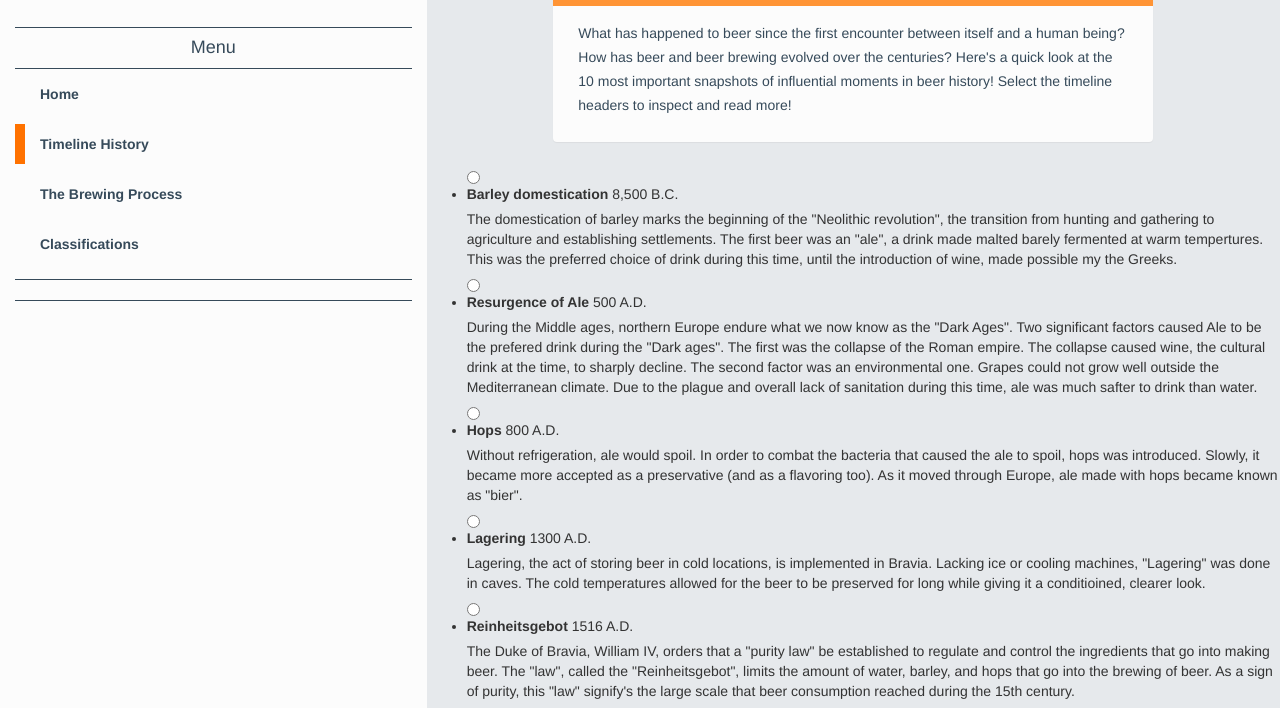
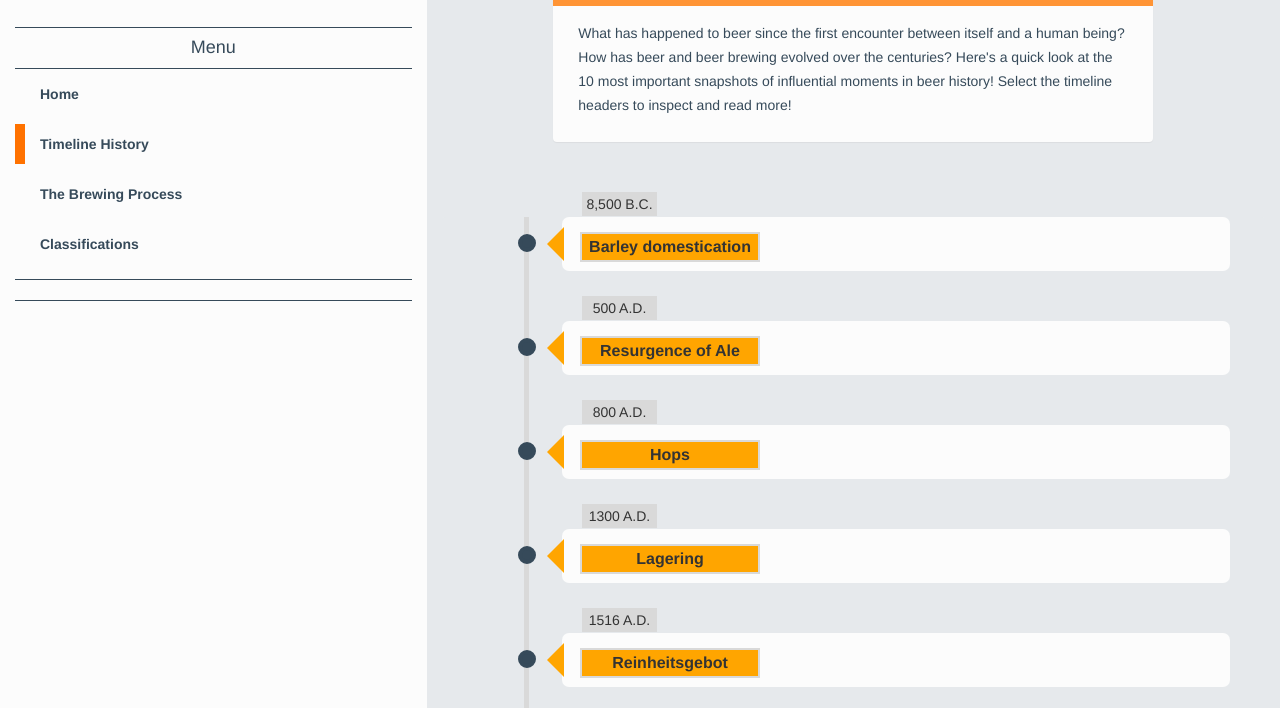
Before and after one commit to ReyesJunior/beer101-website, a plain HTML site: page timeline.html in a window 1280 px wide. Shown: the part 88-796 px from the top of the page. Drawn offline with Linux system fonts and the light colour scheme.

Commit message:
styles/beer101.css[ Added styling for Timeline]

```diff
--- a/styles/beer101.css
+++ b/styles/beer101.css
@@ -204,6 +204,176 @@ a.btn.btn-primary:hover {
 	background-color: #229bd8;
 }
 
+/* ///////////////////////////////////////////////// ------- Timeline ------- ///////////////////////////////////////////////// */
+
+.timeline.banner {
+	background-image: url(http://i.imgur.com/LxOtqxo.jpg?1);
+}
+
+/* /////---------------------
+
+	timeline
+
+/////---------------------- */
+
+.timeline-prompt {
+	display: none;
+	padding: 5px;
+    margin: 50px auto 0 auto;
+    width: 330px;
+    text-align: center;
+    font-size: 16px;
+    color: white;
+    background-color: #364A5A;
+    border: 2px solid #D9D9D9
+}
+
+.timeline-container {
+	margin-left: 15px;
+    margin-right: 15px;
+    border-radius: 4px;
+    background-color: #e6e9ec;
+ 	/* overflow: scroll; */
+ }
+
+.beer-timeline {
+	list-style: none;
+    margin: 50px 0 30px 0px;
+    margin-left: 10%;
+    padding-left: 33px;
+    border-left: 5px solid #D9D9D9;
+}
+
+/* radio buttons */
+
+.radio {
+  display: none;
+}
+
+.radio:checked + .relative label {
+  cursor: auto;
+  text-align: center;
+  transform: translateX(34px);
+}
+
+.radio:checked + .relative .circle {
+  background: #FFA500;
+}
+
+.radio:checked ~ .snapshot-content {
+  max-height: 380px;
+  max-width: 280px;
+  border-color: #364A5A;
+  margin-right: 20px;
+  transform: translateX(20px);
+  transition: max-height 0.4s linear, border-color 0.5s linear, transform 0.2s linear;
+}
+.radio:checked ~ .snapshot-content p {
+  max-height: 360px;
+  color: #364A5A;
+  transition: color 0.3s linear 0.3s;
+}
+
+/* Relative, Label, Date, Circle */
+
+label {
+	position: absolute;
+	display: block;
+	width: 180px;
+	top: 15px;
+	padding: 2px;
+	text-align: center;
+	font-size: 16px;
+	overflow: hidden;
+	z-index: 100;
+	cursor: pointer;
+	border: 2px solid #D9D9D9;
+	background-color: #FFA500;
+	transform: translateX(18px);
+	transition: transform 0.2s linear;
+}
+
+label:hover {
+	background-color: #364A5A;
+	color: white;
+}
+
+.date {
+	position: absolute;
+	width: 75px;
+	padding: 2px;
+	left: 20px;
+    top: -25px;
+	font-size: 14px;
+	text-align: center;
+	line-height: 20px;
+	background-color: #D9D9D9;
+}
+
+.circle {
+    margin-top: -10px;
+    top: 50%;
+    left: -44px;
+    width: 18px;
+    height: 18px;
+    background: #364A5A;
+    border: 4px solid #364A5A;
+    border-radius: 50%;
+    display: block;
+    position: absolute;
+}
+
+/* snapshots */
+
+.snapshot {
+	width: 95%;
+	margin: 50px 0;
+	position: relative;
+}
+
+ .snapshot-content {
+	max-height: 20px;
+	padding: 50px 10px 0;
+	border-color: transparent;
+	border-width: 2px;
+	border-style: solid;
+	border-radius: 0.5em;
+	position: relative;
+	background-color: #fcfcfc;
+}
+
+.snapshot-content::before, .snapshot-content::after {
+	content: "";
+	width: 0;
+	height: 0;
+	border: solid transparent;
+	position: absolute;
+	pointer-events: none;
+	right: 100%;
+}
+
+.snapshot-content::before {
+	border-right-color: inherit;
+	border-width: 20px;
+	top: 50%;
+	margin-top: -20px;
+}
+
+.snapshot-content::after {
+	border-right-color: #FFA500;
+	border-width: 17px;
+	top: 50%;
+	margin-top: -17px;
+}
+
+.snapshot-content p {
+  max-height: 0;
+  margin: 0 0 15px;
+  font-size: 14px;
+  color: transparent;
+  overflow: hidden;
+}
+
 
 /* ----------------------------------------------------- Media Queries ----------------------------------------------------- */
 
```
